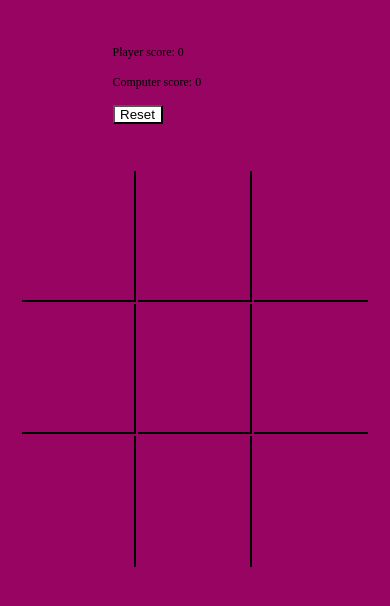
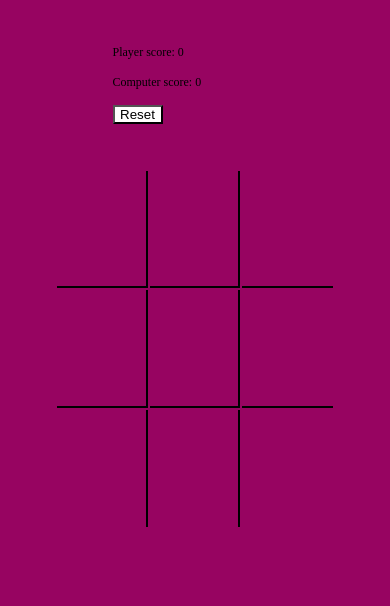
Before and after one commit to m13ha/tic-tac-toe, a plain HTML site: page index.html in a window 390 px wide. Drawn offline with Linux system fonts and the light colour scheme.

Commit message:
styling change

```diff
--- a/css/style.css
+++ b/css/style.css
@@ -109,8 +109,12 @@ body {
 
 
     .gboard td {
-        width: 100px;
-        height: 100px;
+        width: 70px;
+        height: 70px;
     }
 
+    .gboard {
+        min-width: 280px;
+        height: 360px;
+    }
 }
```
